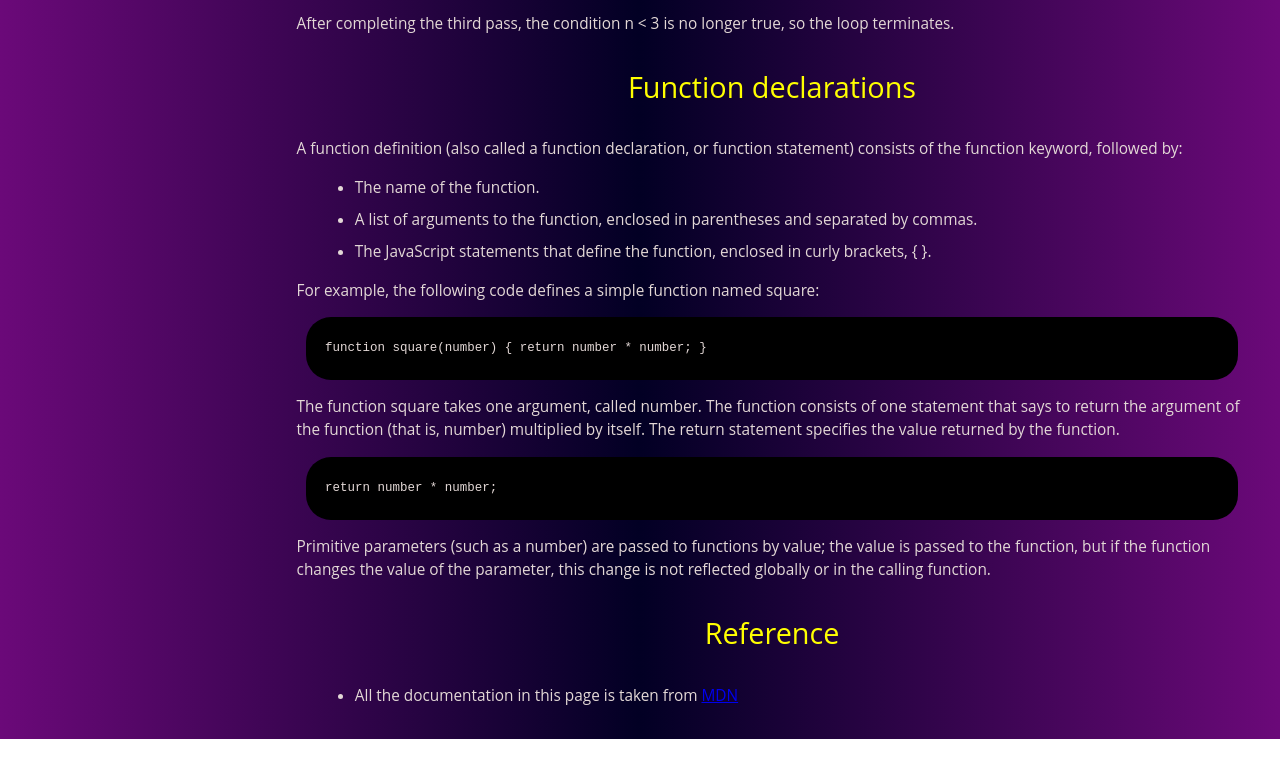
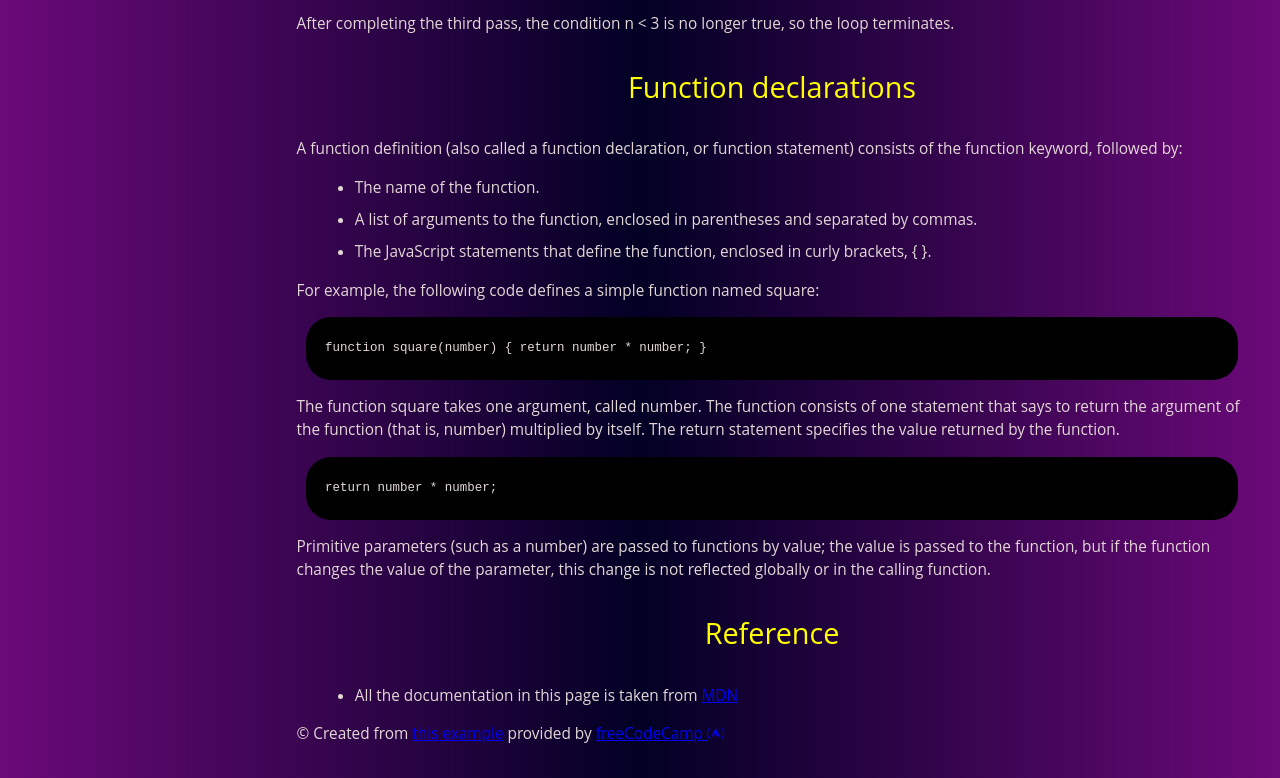
Before and after one commit to MushfiqPlabon/technicalDocJS, a plain HTML site: page index.html in a window 1280 px wide. Shown: the part 5553-6331 px from the top of the page. Before the commit the page ends 6292 px from the top, so only its background shows below. Drawn offline with Linux system fonts and the light colour scheme.

Commit message:
Update index.html

```diff
--- a/index.html
+++ b/index.html
@@ -5,6 +5,7 @@
 	<meta name="viewport" content="width=device-width, initial-scale=1">
 	<title>jsDocs</title>
 	<link rel="stylesheet" type="text/css" href="style.css">
+	 <link rel="stylesheet" href="https://use.fontawesome.com/releases/v5.8.2/css/all.css" integrity="sha384-oS3vJWv+0UjzBfQzYUhtDYW+Pj2yciDJxpsK1OYPAYjqT085Qq/1cq5FLXAZQ7Ay" crossorigin="anonymous" />
 </head>
 <body>
   <nav id="navbar">
@@ -416,6 +417,14 @@
             <a href="https://developer.mozilla.org/en-US/docs/Web/JavaScript/Guide" target="_blank">MDN</a>
           </li>
         </ul>
+	        <footer>
+          <p>
+            &copy; Created from
+            <a href="https://codepen.io/freeCodeCamp/pen/NdrKKL" class='codepen' target="_blank">this example</a>
+            provided by
+            <a href="https://freecodecamp.org" target="_blank">freeCodeCamp <i class="fab fa-free-code-camp"></i></a>
+          </p>
+        </footer>
       </article>
     </section>
   </main>
```
